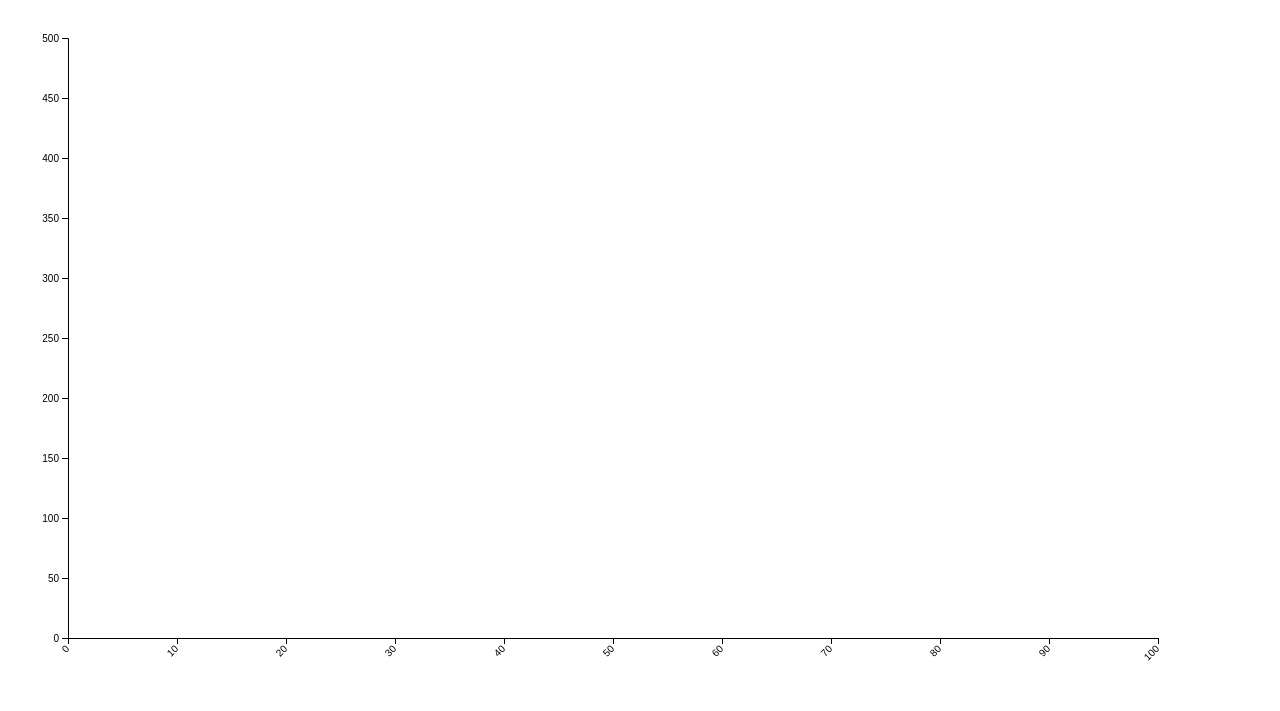
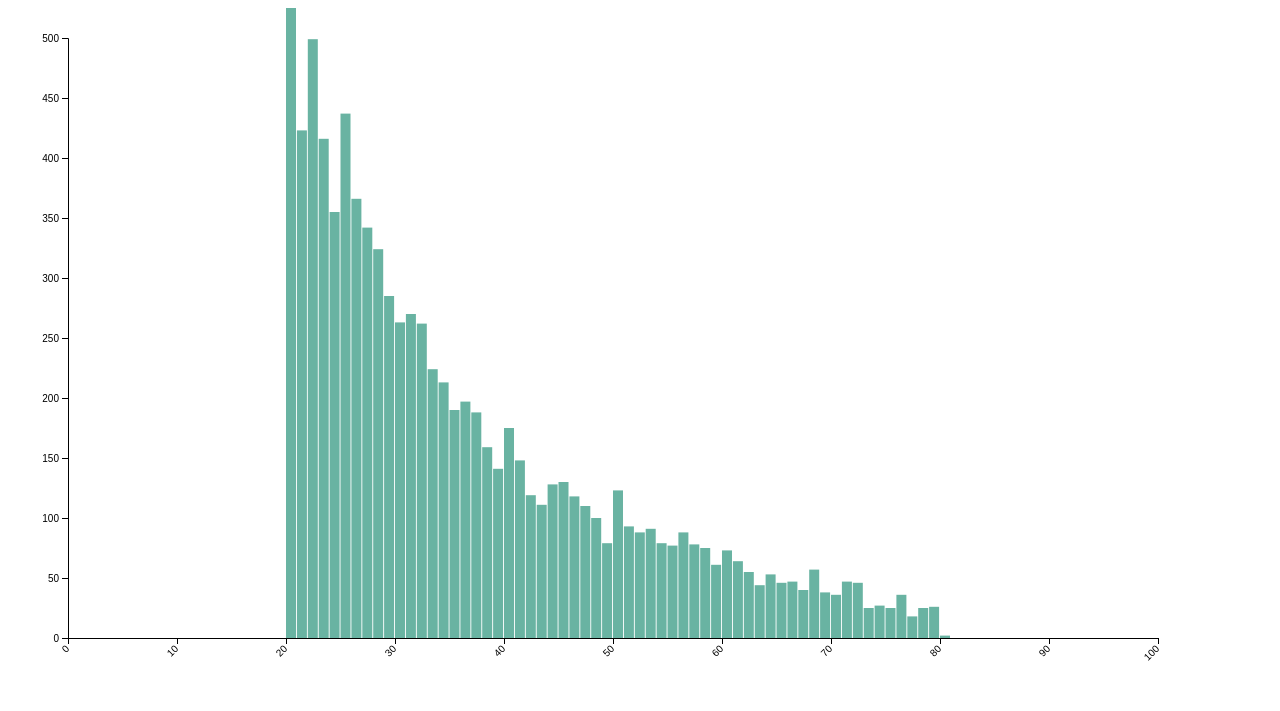
Before and after one commit to efurze/chessview, a website: page public/barchart.html in a window 1280 px wide. Drawn offline with nearby package versions, Linux system fonts and the light colour scheme.

Commit message:
Got barchart working

```diff
--- a/public/barchart.html
+++ b/public/barchart.html
@@ -25,7 +25,7 @@ var svg = d3.select("#my_dataviz")
           "translate(" + margin.left + "," + margin.top + ")");
 
 
- fetch('/data/novelty_data.json')
+ fetch('/data/novelties_middle60.json')
     .then(function(res){
       return res.json();
     }).then(function(data){
@@ -39,8 +39,8 @@ function renderData(data) {
 
   let bins = {};
   data.forEach(function(d) {
-    const pct = Math.floor(d.before/(d.before + d.after));
-    bins[pct] = 1 + bins[pct] ?? 0;
+    let pct = Math.floor(100 * d.before/(d.before + d.after));
+    bins[pct] = (bins[pct] ?? 0) + 1;
   })
 
   data = [];
@@ -73,9 +73,11 @@ function renderData(data) {
     .enter()
     .append("rect")
       .attr("x", function(d) { return x(d.pct); })
-      .attr("y", function(d) { return y(d.count); })
-      .attr("width", 1)
-      .attr("height", function(d) { return height - y(d.Value); })
+      .attr("y", function(d) {
+        return y(d.count);
+      })
+      .attr("width", 10)
+      .attr("height", function(d) { return height - y(d.count); })
       .attr("fill", "#69b3a2")
 
 }
```
Also changed, not shown: public/scatter.html (+1 -1 lines), public/data/novelties_middle60.json (renamed from public/data/novelty_data.json).
